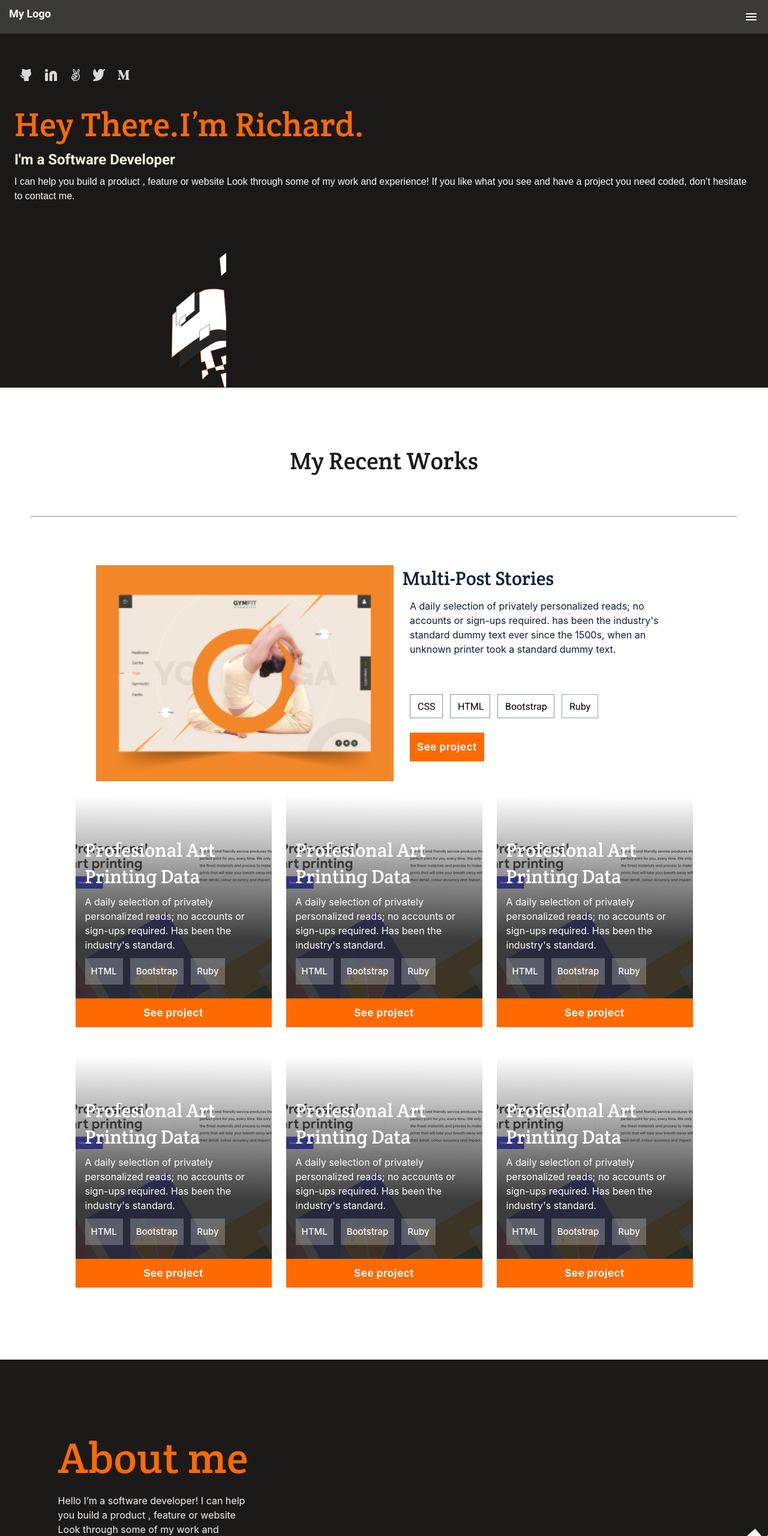
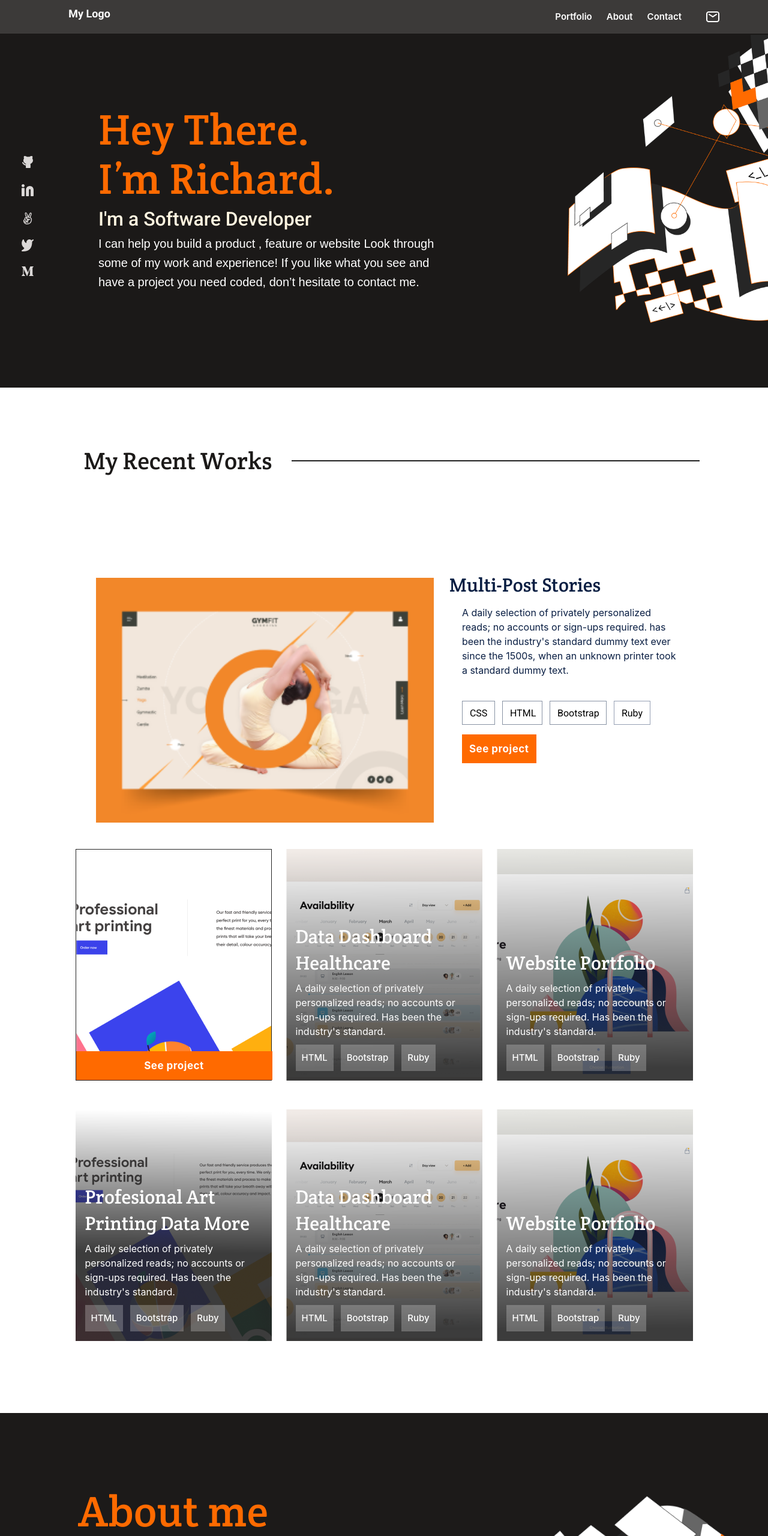
Before and after one commit to richie1988/mobile-firstsetup, a website: page index.html in a window 1280 px wide. Shown: the top 2560 px of the page at 60% size. Drawn offline with Linux system fonts and the light colour scheme; a web font is replaced by a local one.

Commit message:
created the desktop vision and modified the file

```diff
--- a/index.html
+++ b/index.html
@@ -14,14 +14,30 @@
 
 <body>
     <header class="Top-nav">
-        <a><img src="imagez/My Logo.png" alt="MyLogo"></a>
+        <a><img class="My-logo" src="imagez/My Logo.png" alt="MyLogo"></a>
         <nav>
-            <a class="icon"><img src="imagez/Icon - Menu.svg">
-            </a>
+            <ul class="nav-section">
+                <li>
+                    <a class="item" href="#portfolio">Portfolio</a>
+                </li>
+                <li>
+                    <a class="item" href="#About">About</a>
+                </li>
+                <li>
+                    <a class="item" href="#Contact">Contact</a>
+                </li>
+                <li>
+                    <a class="item" href="#email"><img src="imagez/Icon - Mail.svg"></a>
+                </li>
+                <li>
+                    <a class="icon" href="#"><img src="imagez/Icon - Menu.svg">
+                    </a>
+                </li>
+            </ul>
         </nav>
     </header>
     <main>
-        <div class="mobile-Container">
+        <div class="mobile-Container" id="portfolio">
             <div class="Content">
                 <h1>Hey There.I’m Richard.</h1>
                 <h3>I'm a Software Developer</h3>
@@ -38,10 +54,10 @@
             </section>
         </div>
         <div class="Featured-info">
-            <h1>My Recent Works</h1>
-            <hr class="title">
-            <section class="right-block">
-                <image class="myphoto" src="imagez/Img Placeholder.png" />
+            <h1 class="hr-line">My Recent Works</h1>
+            <hr>
+            <div class="right-block">
+                <image class="myphoto" src="imagez/Img Placeholder.png" alt=" placeholder-screenshot-image" />
 
                 <article class="my-article">
                     <h2>Multi-Post Stories</h2>
@@ -52,12 +68,12 @@
                         <li class="b3 ">Bootstrap</li>
                         <li class="b4 ">Ruby</li>
                     </ul>
-                    <button class="project-btn1 ">See project</button>
+                    <button class="project-btn1">See project</button>
                 </article>
-            </section>
+            </div>
         </div>
         <div class="card-container ">
-            <div class="first-card ">
+            <div class="card" id="first-card">
                 <article>
                     <h2>Profesional Art Printing Data</h2>
                     <p>A daily selection of privately personalized reads; no accounts or sign-ups required. Has been the industry's standard.</p>
@@ -71,12 +87,12 @@
                 <a class="see-projectbtn ">See project</a>
             </div>
 
-            <div class="second-card ">
+            <div class="card" id="second-card">
                 <article>
-                    <h2>Profesional Art Printing Data</h2>
+                    <h2>Data Dashboard Healthcare</h2>
                     <p>A daily selection of privately personalized reads; no accounts or sign-ups required. Has been the industry's standard.</p>
 
-                    <ul class="Skills-links ">
+                    <ul class="Skills-links">
                         <li class="b5 ">HTML</li>
                         <li class="b6 ">Bootstrap</li>
                         <li class="b7 ">Ruby</li>
@@ -85,12 +101,12 @@
                 <a class="see-projectbtn ">See project</a>
             </div>
 
-            <div class="third-card ">
+            <div class="card" id="third-card">
                 <article>
-                    <h2>Profesional Art Printing Data</h2>
+                    <h2>Website Portfolio </h2>
                     <p>A daily selection of privately personalized reads; no accounts or sign-ups required. Has been the industry's standard.</p>
 
-                    <ul class="Skills-links ">
+                    <ul class="Skills-links">
                         <li class="b5 ">HTML</li>
                         <li class="b6 ">Bootstrap</li>
                         <li class="b7 ">Ruby</li>
@@ -99,12 +115,12 @@
                 <a class="see-projectbtn ">See project</a>
             </div>
 
-            <div class="fouth-card ">
+            <div class="card " id="fouth-card">
                 <article>
-                    <h2>Profesional Art Printing Data</h2>
+                    <h2>Profesional Art Printing Data More</h2>
                     <p>A daily selection of privately personalized reads; no accounts or sign-ups required. Has been the industry's standard.</p>
 
-                    <ul class=" Skills-links ">
+                    <ul class="Skills-links">
                         <li class="b5 ">HTML</li>
                         <li class="b6 ">Bootstrap</li>
                         <li class="b7 ">Ruby</li>
@@ -113,44 +129,44 @@
                 <a class="see-projectbtn ">See project</a>
             </div>
 
-            <div class="fifth-card ">
+            <div class="card" id="fifth-card">
                 <article>
-                    <h2>Profesional Art Printing Data</h2>
+                    <h2>Data Dashboard Healthcare </h2>
                     <p>A daily selection of privately personalized reads; no accounts or sign-ups required. Has been the industry's standard.</p>
-                    <ul class="Skills-links ">
+                    <ul class="Skills-links">
                         <li class="b5 ">HTML</li>
                         <li class="b6 ">Bootstrap</li>
                         <li class="b7 ">Ruby</li>
                     </ul>
                 </article>
-                <a class="see-projectbtn ">See project</a>
+                <a class="see-projectbtn">See project</a>
             </div>
 
-            <div class="six-card ">
+            <div class="card" id="six-card">
                 <article>
-                    <h2>Profesional Art Printing Data</h2>
+                    <h2>Website Portfolio</h2>
                     <p>A daily selection of privately personalized reads; no accounts or sign-ups required. Has been the industry's standard.</p>
 
-                    <ul class="Skills-links ">
+                    <ul class="Skills-links">
                         <li class="b5 ">HTML</li>
                         <li class="b6 ">Bootstrap</li>
                         <li class="b7 ">Ruby</li>
                     </ul>
                 </article>
-                <a class="see-projectbtn ">See project</a>
+                <a class="see-projectbtn">See project</a>
             </div>
         </div>
-        <div class="about-section">
-            <article class="intro ">
+        <div class="about-section" id="About">
+            <article>
                 <h3>About me</h3>
                 <p>Hello I’m a software developer! I can help you build a product , feature or website Look through some of my work and experience! If you like what you see and have a project you need coded, don’t hesitate to contact me.
                 </p>
                 <button class="resume-btn ">Get my resume</button>
             </article>
-            <hr class="underline-two">
-            <section class="skills-section">
+            <hr class="underline-two ">
+            <section class="skills-section ">
 
-                <ul class="Language">
+                <ul class="Language ">
                     <li>
                         <h2>Language</h2>
                     </li>
@@ -159,7 +175,7 @@
                     <li>HTML</li>
                     <li>CSS</li>
                 </ul>
-                <ul class="Frameworks">
+                <ul class="Frameworks ">
                     <li>
                         <h2>Frameworks</h2>
                     </li>
@@ -169,7 +185,7 @@
                     <li>Capybara</li>
                     <li>Selenium</li>
                 </ul>
-                <ul class="skills">
+                <ul class="skills ">
                     <li>
                         <h2>Skills</h2>
                     </li>
@@ -181,19 +197,16 @@
                 </ul>
             </section>
         </div>
-        <div class="form-section">
-            <div class="form-h2">
-                <h2>I'm always interested in hearing about new projects, so if you'd like to chat please get in touch.</h2>
-            </div>
-            <form action="https://formspree.io/f/mrgvjnke " method="post" id="form">
-
-                <section class="input-section ">
-                    <input class="surname" type="text " name="Surname " placeholder=" Last name " maxlength="30 " required>
+        <div class="form-section" id="Contact">
+            <h2 class="form-h2 ">I'm always interested in hearing about new projects, so if you'd like to chat please get in touch.</h2>
+            <form action="https://formspree.io/f/mrgvjnke " method="post " id="form ">
+                <section class="names-section ">
+                    <input class="Full-name " maxlength="30 " type="text " name="Full name " placeholder="Full name " required>
+                    <input class="surname " type="text " name="Surname " placeholder=" Last name " maxlength="30 " required>
                 </section>
-                <input class="Full-name " maxlength="30" type="text " name="Full name " placeholder="Full name " required>
-                <input class="e-mail " type="email" name="email address " placeholder="Email address " required>
+                <input id="email" class=" e-mail " type="email " name="email address " placeholder="Email address " required>
                 <textarea class="textarea " name="textarea " name="subject " placeholder="Write me something... " maxlength="500 " required></textarea>
-                <button class="submit-btn " type="submit">Get in touch</button>
+                <button class="submit-btn " type="submit ">Get in touch</button>
             </form>
         </div>
         <footer>
--- a/style.css
+++ b/style.css
@@ -15,6 +15,10 @@ body {
   background-color: hsl(20, 3%, 23%);
   position: relative;
   margin: auto;
+}
+
+.item {
+  display: none;
 }
 
 .Top-nav img {
@@ -254,6 +258,14 @@ li.b4 {
   margin-left: 9px;
 }
 
+.project-btn1:hover {
+  transition-duration: 0.2s;
+  color: hsl(22, 100%, 48%);
+  background: hsl(40, 100%, 94%);
+  transform: scale(1.1);
+  -webkit-transform: scale(1.1);
+}
+
 .btn-projects {
   height: 48px;
   width: 124px;
@@ -300,7 +312,7 @@ li.b4 {
   gap: 24px;
 }
 
-.first-card {
+.card {
   height: 386px;
   width: 327px;
   background-image: url("imagez/Img\ Placeholder\ \(1\).png");
@@ -310,54 +322,9 @@ li.b4 {
   align-items: flex-end;
 }
 
-.second-card {
-  height: 386px;
-  width: 327px;
-  background-image: url("imagez/Img\ Placeholder\ \(1\).png");
-  background-repeat: no-repeat;
-  margin-top: 24px;
-  display: inline-grid;
-  align-items: flex-end;
-}
-
-.third-card {
-  height: 386px;
-  width: 327px;
-  background-image: url("imagez/Img\ Placeholder\ \(1\).png");
-  background-repeat: no-repeat;
-  margin-top: 24px;
-  display: inline-grid;
-  align-items: flex-end;
-}
-
-.fouth-card {
-  height: 386px;
-  width: 327px;
-  background-image: url("imagez/Img\ Placeholder\ \(1\).png");
-  background-repeat: no-repeat;
-  margin-top: 24px;
-  display: inline-grid;
-  align-items: flex-end;
-}
-
-.fifth-card {
-  height: 386px;
-  width: 327px;
-  background-image: url("imagez/Img\ Placeholder\ \(1\).png");
-  background-repeat: no-repeat;
-  margin-top: 24px;
-  display: inline-grid;
-  align-items: flex-end;
-}
-
-.six-card {
-  height: 386px;
-  width: 327px;
-  background-image: url("imagez/Img\ Placeholder\ \(1\).png");
-  background-repeat: no-repeat;
-  margin-top: 24px;
-  display: inline-grid;
-  align-items: flex-end;
+#six-card,
+#third-card article {
+  padding-top: 3rem;
 }
 
 .card-container h2 {
@@ -392,8 +359,8 @@ li.b4 {
   line-height: 20px;
   gap: 12px;
   color: hsl(0, 0%, 100%);
-  margin-bottom: -30px;
   padding-left: 16px;
+  margin-bottom: -40px;
   margin-top: 14px;
 }
 
@@ -518,7 +485,6 @@ li.b4 {
   flex: none;
   order: 0;
   flex-grow: 0;
-  max-width: 375px;
 }
 
 .resume-btn {
@@ -626,7 +592,7 @@ form {
   flex-direction: column;
 }
 
-.form-h2 h2 {
+.form-h2 {
   display: flex;
   width: 327px;
   flex-direction: column;
@@ -657,7 +623,7 @@ input {
   border-top: 0;
 }
 
-.input-section {
+.surname {
   display: none;
 }
 
@@ -725,52 +691,205 @@ footer {
 }
 
 @media only screen and (min-width: 768px) {
+  .My-logo {
+    margin-left: 99px;
+  }
+
+  .nav-section {
+    float: right;
+    display: flex;
+    margin-right: 40px;
+    gap: 24px;
+    justify-content: center;
+    align-items: center;
+  }
+
+  .item {
+    display: flex;
+    color: hsl(0, 0%, 100%);
+    font-family: 'Inter', sans-serif;
+    font-size: 15px;
+    font-style: normal;
+    font-weight: 600;
+    line-height: 20px;
+    text-decoration: none;
+  }
+
+  .icon {
+    display: none;
+  }
+
+  .mobile-Container {
+    background-image: url("imagez/Illustration-header.png");
+    background-position: 100% 10%;
+    background-position-y: 5%;
+    background-size: 33%;
+  }
+
+  .Content {
+    width: 400px;
+    display: flex;
+    flex-direction: column;
+    margin-left: 140px;
+  }
+
+  .Content h1 {
+    display: flex;
+    width: 400px;
+    flex-direction: column;
+    font-size: 72px;
+    font-style: normal;
+    font-weight: 400;
+    line-height: 81.5px;
+  }
+
+  .Content h3 {
+    width: 566px;
+    font-size: 32px;
+    font-style: normal;
+    font-weight: 500;
+    line-height: 44px;
+  }
+
+  .Content p {
+    width: 566px;
+    font-size: 20px;
+    font-style: normal;
+    font-weight: 400;
+    line-height: 32px;
+  }
+
+  .social-media {
+    display: flex;
+    flex-direction: column;
+  }
+
+  .hr-line {
+    position: relative;
+    margin: 100px;
+    text-align: center;
+  }
+
+  .hr-line::after {
+    content: " ";
+    height: 2px;
+    background: hsl(0, 0%, 13%);
+    margin-left: 2rem;
+    width: 680px;
+  }
+
+  .Featured-info hr {
+    visibility: hidden;
+  }
+
   .right-block {
     display: flex;
     flex-direction: row;
+    padding: 0 140px;
+  }
+
+  .my-article h2 {
+    margin-left: -11rem;
+    margin-top: 10px;
   }
 
   .myphoto {
-    margin-left: 160px;
-    padding: 0;
+    width: 684px;
+    height: 448px;
   }
 
-  .my-article h2 {
-    margin-right: 17rem;
+  .Skills-links {
+    margin-bottom: 16px;
   }
 
-  .my-article p {
-    width: 70%;
+  #first-card {
+    background-image: url("imagez/firstcard-img.png");
+    border: 1px solid rgb(38, 38, 38, 1);
+  }
+
+  #second-card,
+  #fifth-card {
+    background-image: url("imagez/secondcard-img.png");
+  }
+
+  #third-card,
+  #six-card {
+    background-image: url("imagez/thirdcard-img.png");
+  }
+
+  #first-card article {
+    display: none;
+  }
+
+  #second-card a {
+    display: none;
+  }
+
+  #third-card a {
+    display: none;
+  }
+
+  #fouth-card a {
+    display: none;
+  }
+
+  #fifth-card a {
+    display: none;
+  }
+
+  #six-card a {
+    display: none;
   }
 
   .about-section {
     padding-bottom: 130px;
+    background-image: url(imagez/Flame-aboutdesktopvision.png);
+    background-position-y: 15%;
+    background-size: 40%;
+  }
+
+  .about-section p {
+    width: 566px;
+    display: flex;
+    flex-direction: column;
+    color: hsl(220, 16%, 96%);
+    font-family: 'Inter', sans-serif;
+    font-size: 20px;
+    font-style: normal;
+    font-weight: 400;
+    line-height: 32px;
   }
 
   .skills-section ul {
     float: left;
-    padding-left: 142px;
   }
 
   .Language {
     background-image: url("imagez/Rectangle\ 55.png");
     background-repeat: no-repeat;
-    background-position: 33%;
+    background-position: 2%;
     background-position-y: 15%;
+    padding-left: 39px;
   }
 
   .Frameworks {
     background-image: url("imagez/Rectangle\ 56.png");
     background-repeat: no-repeat;
-    background-position: 30%;
+    background-position: 33%;
     background-position-y: 13%;
+    padding-left: 160px;
   }
 
   .skills {
     background-image: url("imagez/Rectangle\ 57.png");
     background-repeat: no-repeat;
-    background-position: 45%;
+    background-position: 49%;
     background-position-y: 13%;
+    padding-left: 160px;
+  }
+
+  form {
+    margin-left: 0;
   }
 
   .form-section {
@@ -778,22 +897,41 @@ footer {
     padding: 130px 0;
     align-items: flex-start;
     gap: 24px;
-    margin-left: 135px;
+    margin-left: 130px;
   }
 
   .form-h2 {
     padding-top: 0;
+    color: rgb(38, 38, 38, 1);
+    color: #262626;
+    font-family: 'Inter', sans-serif;
+    font-size: 40px;
+    font-style: normal;
+    font-weight: 700;
+    line-height: 52px;
+    width: 420px;
   }
 
-  .input-section {
+  .names-section {
+    display: flex;
+    gap: 24px;
+  }
+
+  .surname {
     display: flex;
   }
 
   .textarea {
+    width: 660px;
     height: 114px;
-    width: 460px;
+    flex-direction: column;
+    flex-shrink: 0;
     border: none;
     background: hsl(15, 33%, 98%);
     padding: 12px;
   }
+
+  .submit-btn {
+    margin-left: 0;
+  }
 }
```
Also changed, not shown: imagez/Flame-aboutdesktopvision.png (added), imagez/Icon - Mail.svg (added), imagez/Illustration-header.png (added), imagez/firstcard-img.png (added), imagez/secondcard-img.png (added), imagez/thirdcard-img.png (added).
